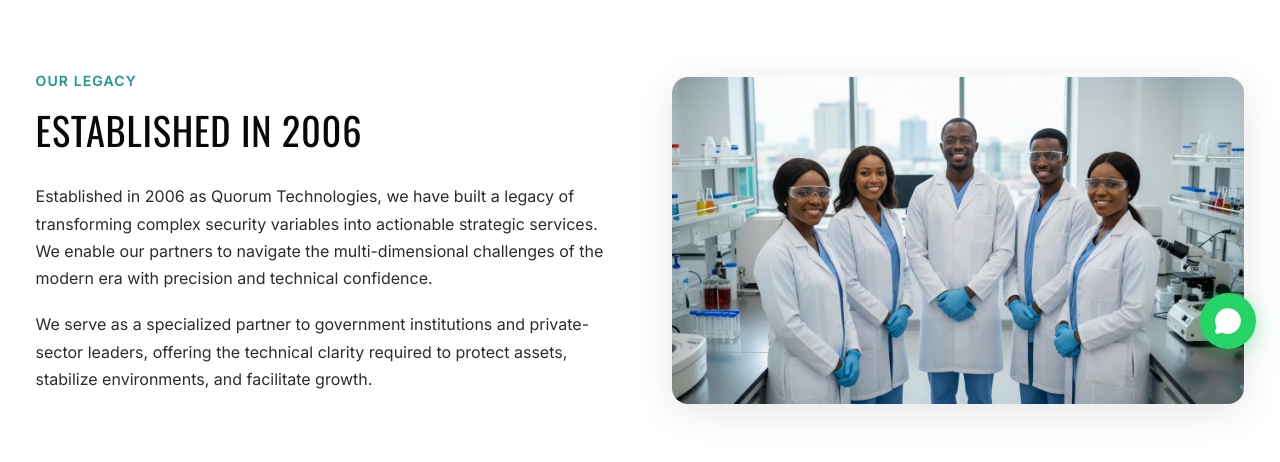
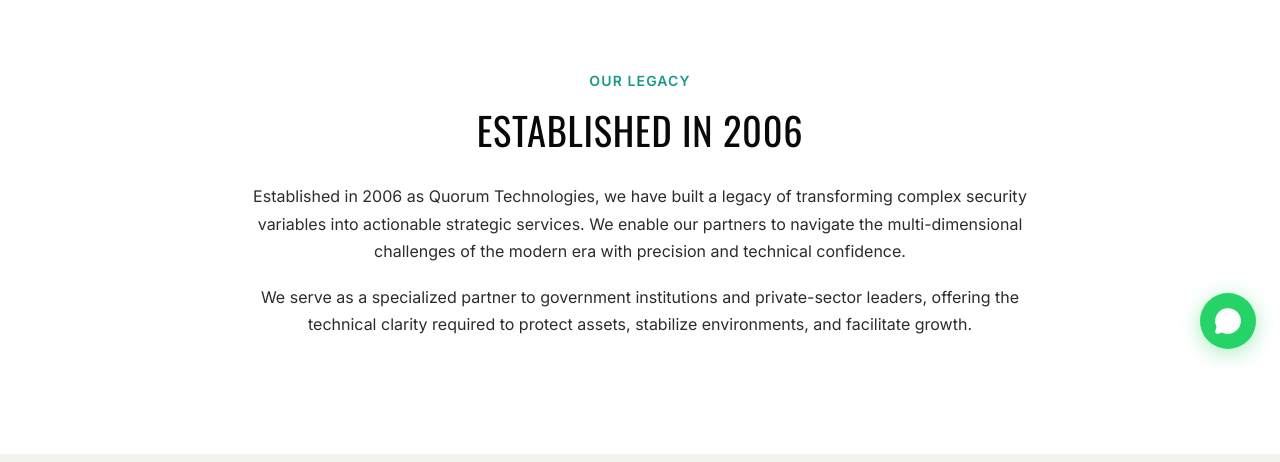
Before and after one commit to IGATAJOHN/obameds, a React (Vite) app: page /about in a window 1280 px wide. Shown: the part 427-889 px from the top of the page. Built offline with nearby package versions, Linux system fonts and the light colour scheme; no server answers; what @trpc/react-query would draw is missing.

Commit message:
Remove team photo and center content on About page

```diff
--- a/src/pages/About.tsx
+++ b/src/pages/About.tsx
@@ -100,10 +100,9 @@
           <ScrollSection>
             <div
               style={{
-                display: "grid",
-                gridTemplateColumns: "repeat(auto-fit, minmax(300px, 1fr))",
-                gap: "4em",
-                alignItems: "center",
+                maxWidth: 800,
+                margin: "0 auto",
+                textAlign: "center",
               }}
             >
               <div>
@@ -155,23 +154,7 @@
                   We serve as a specialized partner to government institutions and private-sector leaders, offering the technical clarity required to protect assets, stabilize environments, and facilitate growth.
                 </p>
               </div>
-              <div
-                style={{
-                  borderRadius: 16,
-                  overflow: "hidden",
-                  boxShadow: "0 8px 40px rgba(0,0,0,0.1)",
-                }}
-              >
-                <img
-                  src="/images/about-team.jpg"
-                  alt="Intelligensys & Strategies Team"
-                  style={{
-                    width: "100%",
-                    height: "auto",
-                    display: "block",
-                  }}
-                />
-              </div>
+
             </div>
           </ScrollSection>
         </div>
```
